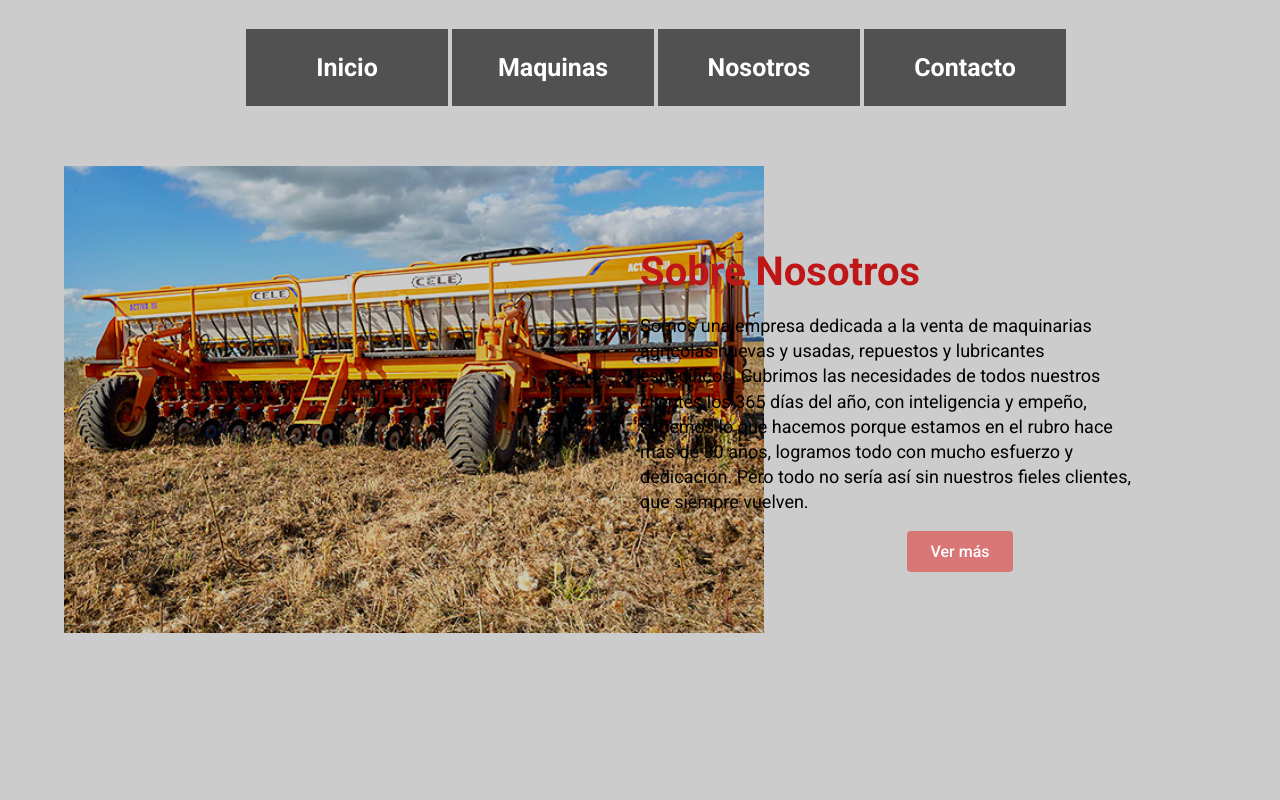
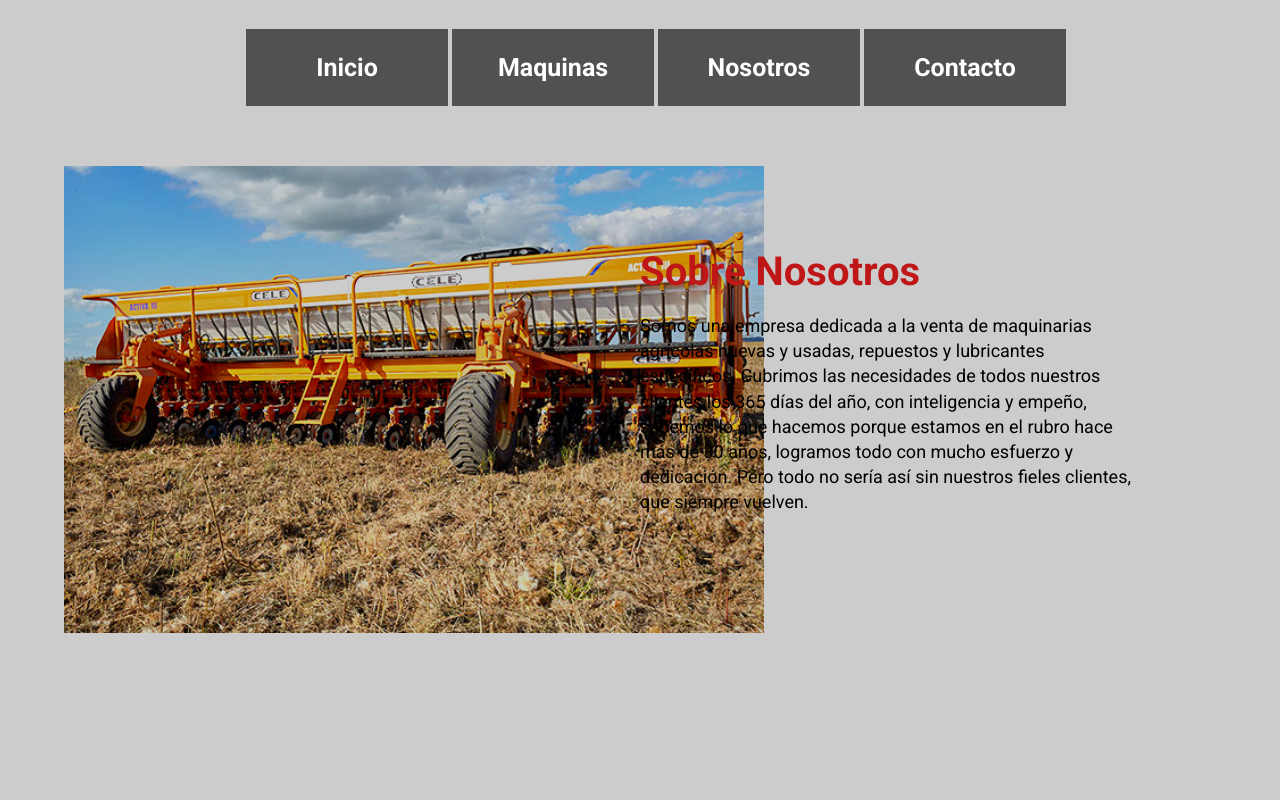
Before and after one commit to GianlucaTerzoni/agrobarcelo, a React (Create React App) app: page /about in a window 1280 px wide. Shown: the top 800 px of the page. Built offline with nearby package versions, Linux system fonts and the light colour scheme.

Commit message:
deleted buttoms

```diff
--- a/src/components/About.js
+++ b/src/components/About.js
@@ -12,7 +12,7 @@
             <h2><span>Sobre Nosotros</span></h2>
             <p>Somos una empresa dedicada a la venta de maquinarias agrícolas nuevas y usadas, repuestos y lubricantes específicos. Cubrimos las necesidades de todos nuestros clientes los 365 días del año, con inteligencia y empeño, sabemos lo que hacemos porque estamos en el rubro hace más de 30 años, logramos todo con mucho esfuerzo y dedicación. Pero todo no sería así sin nuestros fieles clientes, que siempre vuelven.</p>
             <div>
-                <button>Ver más</button>
+
             </div>
         </div>
         </div>
--- a/src/components/Concesionario.js
+++ b/src/components/Concesionario.js
@@ -8,7 +8,7 @@ export const Concesionario = () => {
           <div className='content'>
             <h2><span>Somos Concesionarios directos de C.E.L.E.  S.R.L.</span></h2>
             <p>Representamos a la marca C.E.L.E. desde hace 30 años en la provincia de Buenos Aires, esta prestigiosa empresa de maquinarias agrícolas confía en nosotros por nuestro excelente trabajo y responsabilidad. Vendemos sus máquinas y productos, brindamos sus servicios de mantenimiento en pos venta y asesoramiento para un mejor rendimiento.</p>
-            <div><button>VER MÁS</button></div>
+
         </div>
       </div>
 
```
